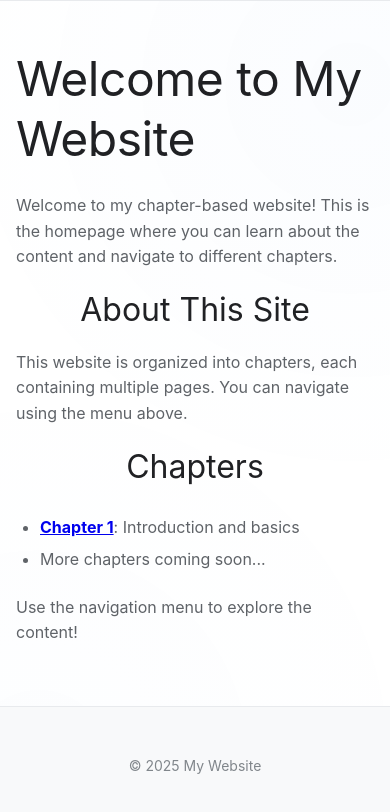
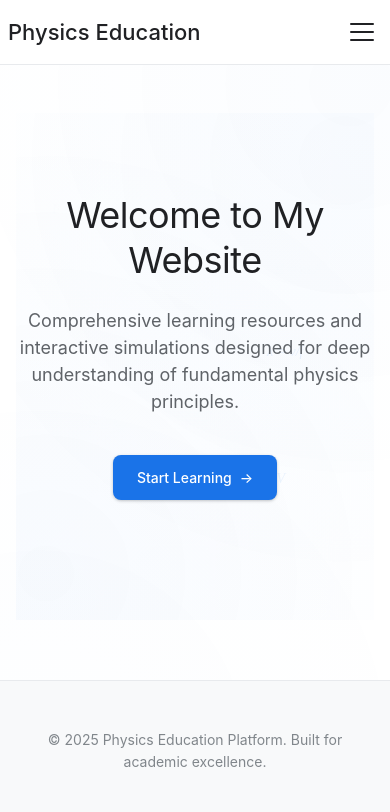
Before and after one commit to tomlynch96/physics-website, an Eleventy site: page index.md in a window 390 px wide. Built offline with nearby package versions, Linux system fonts and the light colour scheme; Eleventy itself is replaced by a stand-in of ours; files that its build step writes are made by us from their sources.

Commit message:
new nav bar

```diff
--- a/_includes/layout.html
+++ b/_includes/layout.html
@@ -3,24 +3,110 @@
 <head>
     <meta charset="UTF-8">
     <meta name="viewport" content="width=device-width, initial-scale=1.0">
-    <title>{{ title or "My Website" }}</title>
+    <title>{{ title or "Physics Website" }}</title>
     <link rel="stylesheet" href="/physics-website/css/style.css">
 </head>
 <body>
     <header>
-        <nav>
-            <a href="/physics-website/">Home</a>
+        <div class="header-container">
+            <a href="/physics-website/" class="logo">
+                <div class="logo-text">Physics Education</div>
+            </a>
+
+            <!-- Desktop Navigation -->
+            <nav>
+                <a href="/physics-website/" class="active">Home</a>
+                <a href="/physics-website/chapters/chapter-1/">Chapter 1</a>
+                <a href="#">Simulations</a>
+                <a href="#">Resources</a>
+                <a href="#">About</a>
+            </nav>
+
+            <!-- Mobile Menu Toggle -->
+            <button class="menu-toggle" onclick="toggleMobileMenu()">
+                <div class="menu-line"></div>
+                <div class="menu-line"></div>
+                <div class="menu-line"></div>
+            </button>
+        </div>
+
+        <!-- Mobile Navigation Overlay -->
+        <div class="mobile-nav" id="mobileNav">
+            <a href="/physics-website/" class="active">Home</a>
             <a href="/physics-website/chapters/chapter-1/">Chapter 1</a>
-        </nav>
+            <a href="#">Simulations</a>
+            <a href="#">Resources</a>
+            <a href="#">About</a>
+        </div>
     </header>
 
     <main>
-        <h1>{{ title }}</h1>
-        {{ content }}
+        <!-- Hero section for homepage only -->
+        {% if page.url == "/" %}
+        <section class="hero">
+            <div class="floating-equations">
+                <div class="equation">F = ma</div>
+                <div class="equation">E = mc²</div>
+                <div class="equation">F = kx</div>
+                <div class="equation">P = IV</div>
+                <div class="equation">λ = v/f</div>
+            </div>
+            <div class="hero-content">
+                <h1>{{ title or "Advanced Physics Education Platform" }}</h1>
+                <p class="subtitle">Comprehensive learning resources and interactive simulations designed for deep understanding of fundamental physics principles.</p>
+                <a href="/physics-website/chapters/chapter-1/" class="cta-button">
+                    <span>Start Learning</span>
+                    <span>→</span>
+                </a>
+            </div>
+        </section>
+        {% else %}
+        <!-- Regular page content -->
+        <div class="content-block">
+            <h1>{{ title }}</h1>
+            {{ content | safe }}
+        </div>
+        {% endif %}
     </main>
 
     <footer>
-        <p>&copy; 2025 My Website</p>
+        <p>&copy; 2025 Physics Education Platform. Built for academic excellence.</p>
     </footer>
+
+    <script>
+        function toggleMobileMenu() {
+            const mobileNav = document.getElementById('mobileNav');
+            const menuToggle = document.querySelector('.menu-toggle');
+
+            mobileNav.classList.toggle('active');
+            menuToggle.classList.toggle('active');
+
+            // Prevent body scroll when menu is open
+            if (mobileNav.classList.contains('active')) {
+                document.body.style.overflow = 'hidden';
+            } else {
+                document.body.style.overflow = '';
+            }
+        }
+
+        // Close mobile menu when clicking on a link
+        document.querySelectorAll('.mobile-nav a').forEach(link => {
+            link.addEventListener('click', () => {
+                toggleMobileMenu();
+            });
+        });
+
+        // Close mobile menu when resizing to desktop
+        window.addEventListener('resize', () => {
+            if (window.innerWidth > 768) {
+                const mobileNav = document.getElementById('mobileNav');
+                const menuToggle = document.querySelector('.menu-toggle');
+
+                mobileNav.classList.remove('active');
+                menuToggle.classList.remove('active');
+                document.body.style.overflow = '';
+            }
+        });
+    </script>
 </body>
 </html>
```
